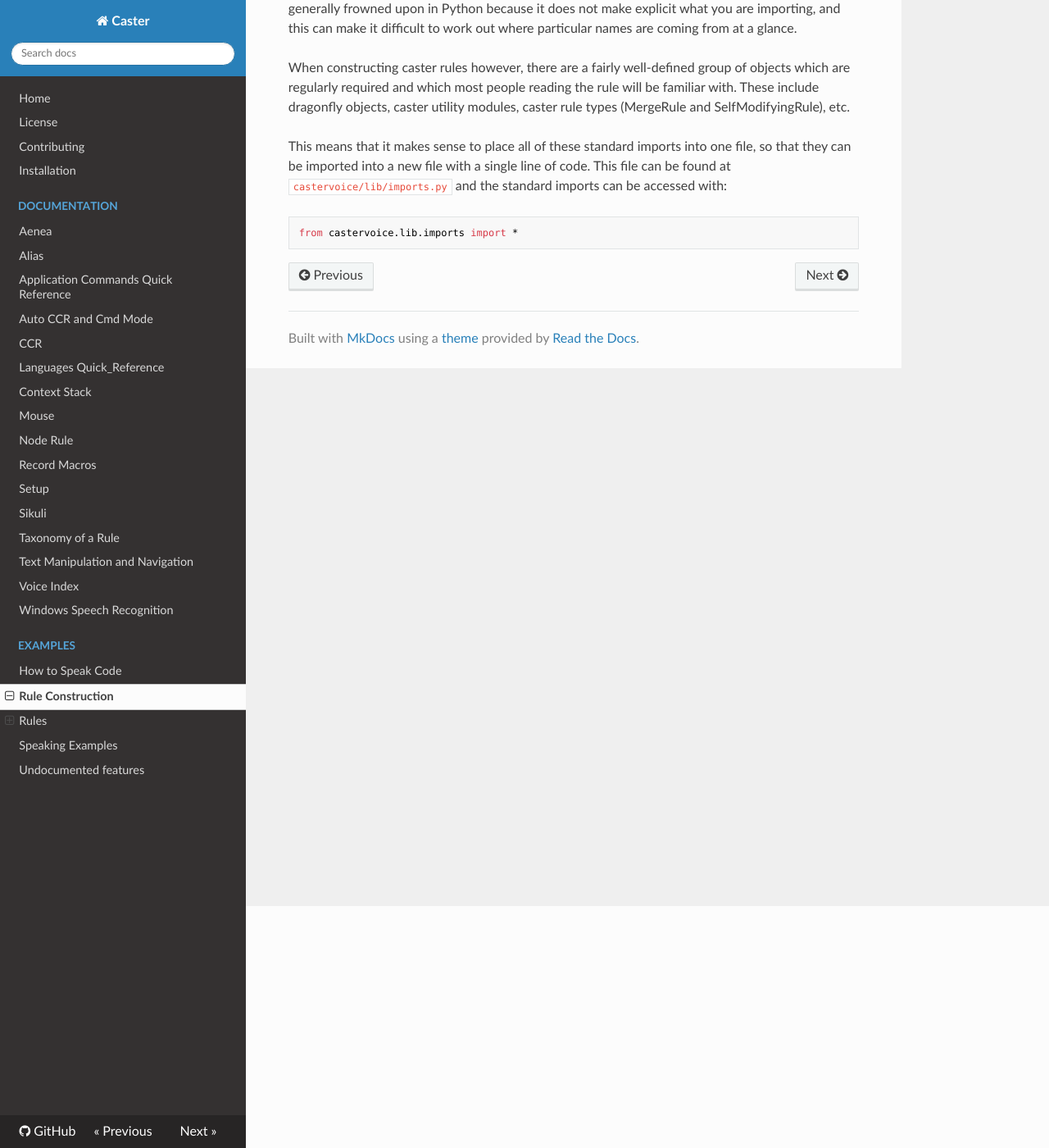
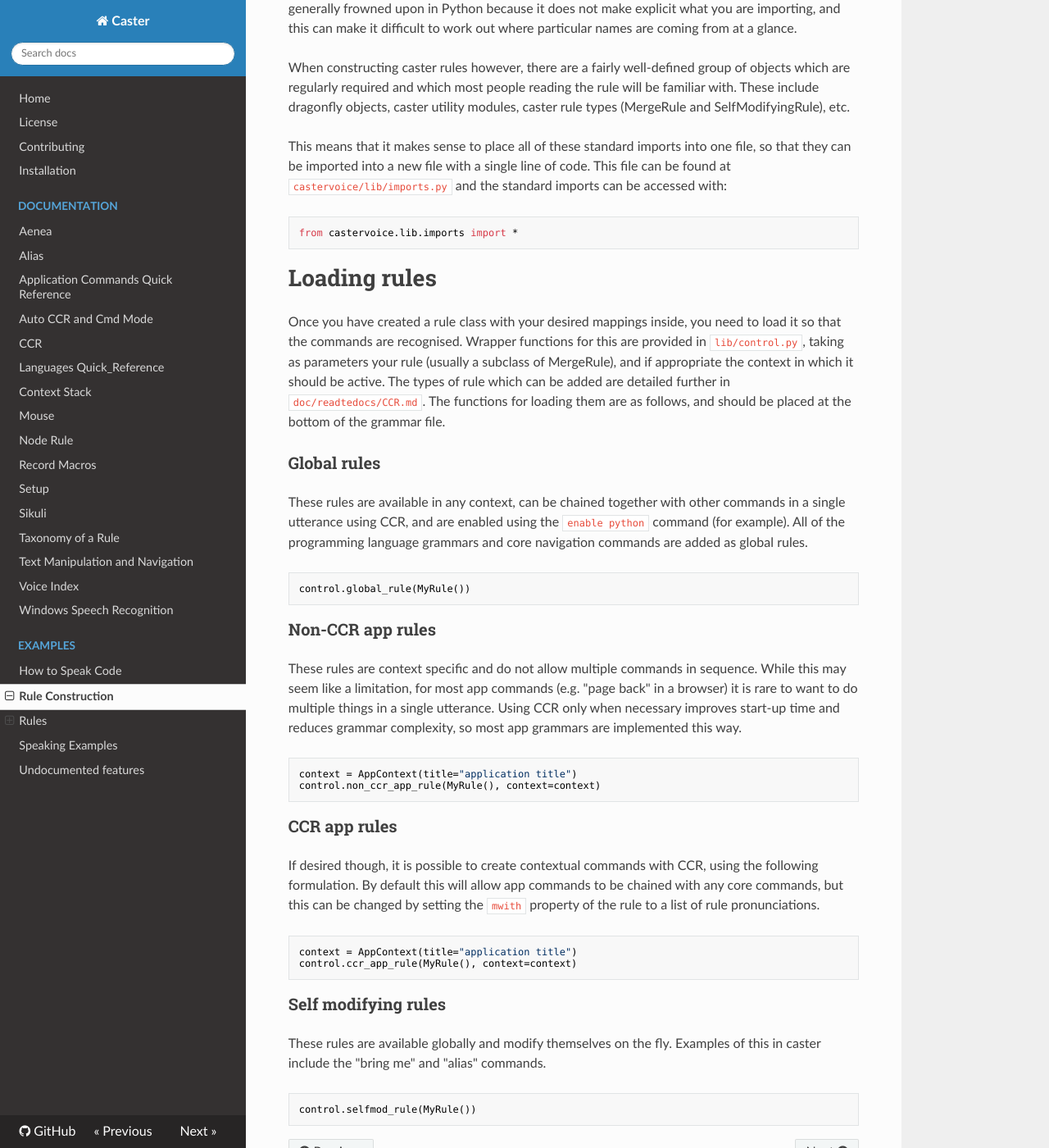
Before and after one commit to dictation-toolbox/Caster, an MkDocs documentation site: the page built from castervoice/doc/readthedocs/Examples/Rule_Construction.md, in a window 1280 px wide and 1400 px high, scrolled down 295 px. Shown: the whole window at 82% size. Built offline with MkDocs 1.6.1, drawn with Linux system fonts in a browser that asks for light colours; nearby versions of some CDN libraries; comment, search, counter and statistics services are not loaded.

Commit message:
Add documentation for new functions in control.py

````diff
--- a/castervoice/doc/readthedocs/Examples/Rule_Construction.md
+++ b/castervoice/doc/readthedocs/Examples/Rule_Construction.md
@@ -11,3 +11,32 @@ This means that it makes sense to place all of these standard imports into one f
 ```python
 from castervoice.lib.imports import *
 ```
+
+# Loading rules
+Once you have created a rule class with your desired mappings inside, you need to load it so that the commands are recognised. Wrapper functions for this are provided in `lib/control.py`, taking as parameters your rule (usually a subclass of MergeRule), and if appropriate the context in which it should be active. The types of rule which can be added are detailed further in `doc/readtedocs/CCR.md`. The functions for loading them are as follows, and should be placed at the bottom of the grammar file.
+
+### Global rules
+These rules are available in any context, can be chained together with other commands in a single utterance using CCR, and are enabled using the `enable python` command (for example). All of the programming language grammars and core navigation commands are added as global rules.
+```python
+control.global_rule(MyRule())
+```
+
+### Non-CCR app rules
+These rules are context specific and do not allow multiple commands in sequence. While this may seem like a limitation, for most app commands (e.g. "page back" in a browser) it is rare to want to do multiple things in a single utterance. Using CCR only when necessary improves start-up time and reduces grammar complexity, so most app grammars are implemented this way.
+```python
+context = AppContext(title="application title")
+control.non_ccr_app_rule(MyRule(), context=context)
+```
+
+### CCR app rules
+If desired though, it is possible to create contextual commands with CCR, using the following formulation. By default this will allow app commands to be chained with any core commands, but this can be changed by setting the `mwith` property of the rule to a list of rule pronunciations.
+```python
+context = AppContext(title="application title")
+control.ccr_app_rule(MyRule(), context=context)
+```
+
+### Self modifying rules
+These rules are available globally and modify themselves on the fly. Examples of this in caster include the "bring me" and "alias" commands.
+```python
+control.selfmod_rule(MyRule())
+```
````
